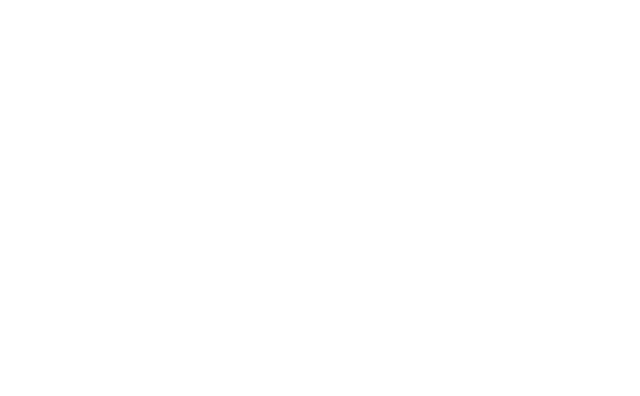
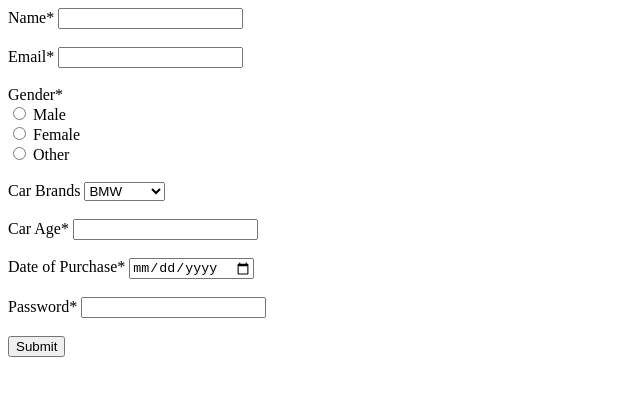
Before and after one commit to acciojob/car-insurance-form-yasasrivaddi, a website: page main.html in a window 1280 px wide. Shown: the whole page, without its empty margins (0-640 px from the left). Drawn offline with Linux system fonts and the light colour scheme.

Commit message:
created a submission

```diff
--- a/main.html
+++ b/main.html
@@ -10,7 +10,39 @@
 	<!-- the entire body must be written by student -->
     <script type="text/javascript" src="./script.js">
 </script>
+<form method="post" action="#" id="carInsuranceForm">
+		<label for="name">Name*</label>
+		<input type="text" id="name" name="name" required><br><br>
 
+		<label for="email">Email*</label>
+		<input type="email" id="email" name="email" required><br><br>
+
+		<label for="gender">Gender*</label><br>
+		<input type="radio" id="male" name="gender" value="male" required>
+		<label for="male">Male</label><br>
+		<input type="radio" id="female" name="gender" value="female" required>
+		<label for="female">Female</label><br>
+		<input type="radio" id="other" name="gender" value="other" required>
+		<label for="other">Other</label><br><br>
+
+		<label for="cars">Car Brands</label>
+		<select id="cars" name="cars">
+			<option value="BMW">BMW</option>
+			<option value="Audi">Audi</option>
+			<option value="Mercedes">Mercedes</option>
+		</select><br><br>
+
+		<label for="carage">Car Age*</label>
+		<input type="number" id="carage" name="carage" required><br><br>
+
+		<label for="dop">Date of Purchase*</label>
+		<input type="date" id="dop" name="dop" required><br><br>
+
+		<label for="password">Password*</label>
+		<input type="password" id="password" name="password" required><br><br>
+
+		<button type="submit">Submit</button>
+	</form>
 </body>
 
 </html>
```
